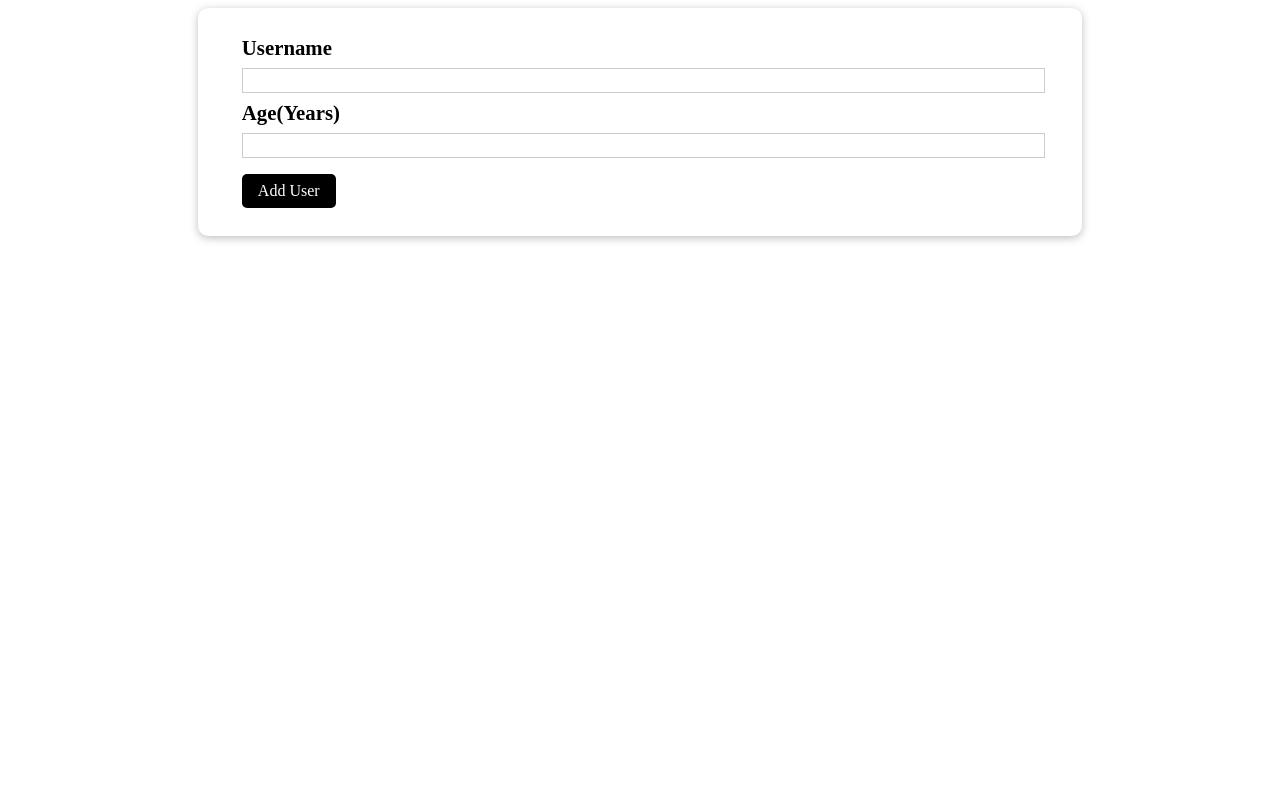
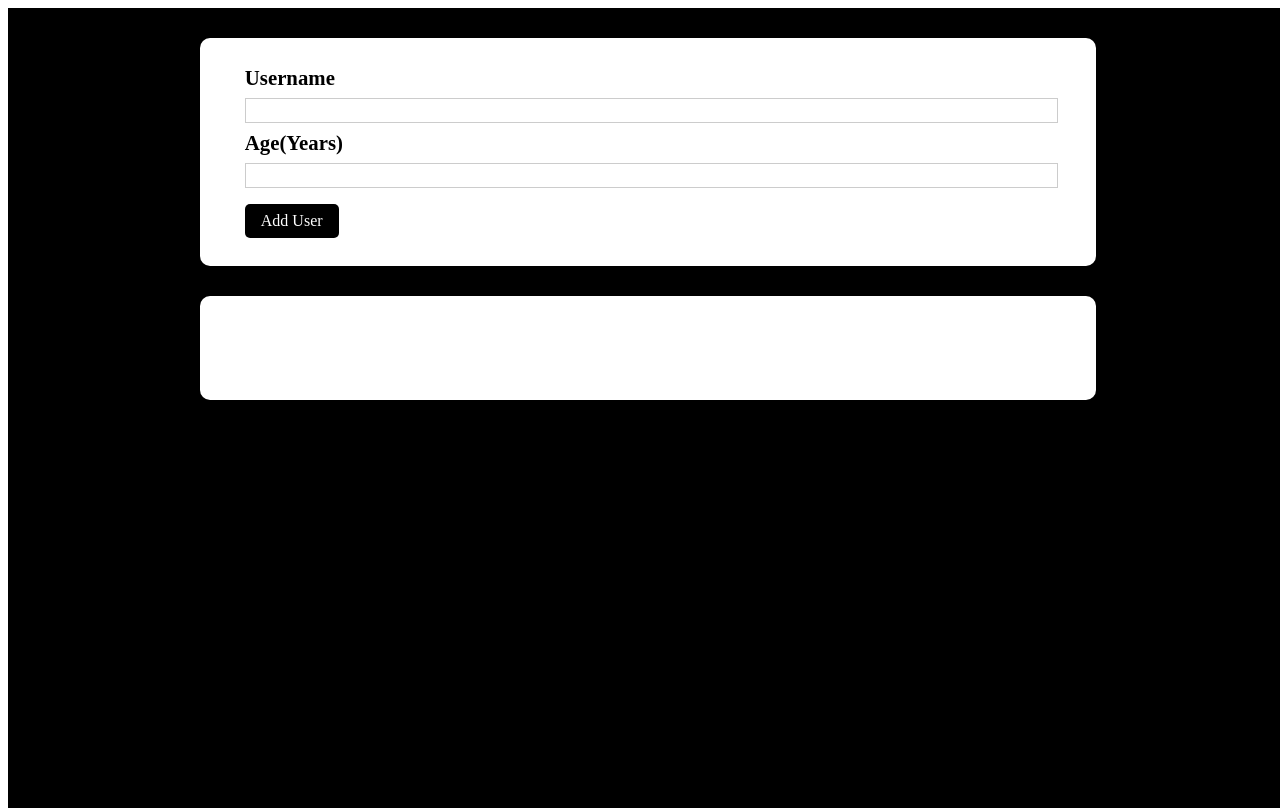
Before and after one commit to doityoo/react_perfect_guide--, a React (Create React App) app: page / in a window 1280 px wide. Built offline with nearby package versions, Linux system fonts and the light colour scheme.

Commit message:
feat: user정보 입력하면 usersList에 렌더링하기(상태끌어올리기)

```diff
--- a/src/App.js
+++ b/src/App.js
@@ -1,12 +1,35 @@
+import React, { useState } from 'react';
 import AddUser from './components/addUser/AddUser';
+import AddUserList from './components/addUserList/AddUserList';
+import styled from 'styled-components';
 
 function App() {
+  const [usersLIst, setUsersList] = useState([])
+
+  //상태끌어올리기
+  const addUserHandler = (username, userAge) => {
+    setUsersList((preUsersList) => {
+      return [...preUsersList, { name: username, age: userAge }]
+    })
+  }
+
   return (
-    <div className="App">
-      <AddUser />
-
-    </div>
+    <AppStyle className="App">
+      <AddUser onAddUser={addUserHandler} />
+      <AddUserList users={usersLIst} />
+    </AppStyle>
   );
 }
 
 export default App;
+
+const AppStyle = styled.div`
+  /* margin: 0;
+  padding: 0; */
+  box-sizing: content-box;
+  width: 100%;
+  height: 100%;
+  position: absolute;
+  background: black;
+
+`
--- a/src/components/UI/Card.js
+++ b/src/components/UI/Card.js
@@ -3,7 +3,7 @@ import styled from 'styled-components'
 
 const CardFormat = styled.div`
   padding: 20px 0;
-  margin: 0 auto;
+  margin: 30px auto;
   width: 70%;
   background: white;
   box-shadow: 0 2px 8px rgba(0, 0, 0, 0.26);
@@ -41,6 +41,17 @@ const CardFormat = styled.div`
     outline: none;
     border-color: black;
   }
+
+  & ul {
+    list-style: none;
+    padding: 1rem;
+  }
+
+  & li {
+    border: 1px solid #ccc;
+    margin: 0.5rem 0;
+    padding: 0.5rem;
+  }
 `
 
 const Card = props => {
--- a/src/components/addUser/AddUser.js
+++ b/src/components/addUser/AddUser.js
@@ -10,17 +10,24 @@ const AddUser = props => {
 
   const addUserHandler = e => {
     e.preventDefault();
-    console.log(enteredUserName, enteredAge)
-    if (enteredUserName.length === 0) {
+    if (enteredUserName.trim().length === 0) {
       alert("Username을 입력해 주세요");
       return;
     }
-    if (!enteredAge) {
+    if (enteredAge.trim().length === 0) {
       alert("Age을 입력해 주세요");
       return;
     }
+    // +는 문자열을 숫자로 바꾼다. age state를 문자열로 받고 있기 때문
+    if (+enteredAge < 1) {
+      alert("age가 0보다 커야 합니다");
+      return;
+    }
+    // console.log(enteredUserName, enteredAge)
+    props.onAddUser(enteredUserName, enteredAge);
     setEnteredUsername("");
     setEnteredAge("");
+
   }
 
   const changeUsernameHandler = e => {
@@ -39,7 +46,8 @@ const AddUser = props => {
           id="username"
           type="text"
           value={enteredUserName}
-          onChange={changeUsernameHandler} />
+          onChange={changeUsernameHandler}
+        />
         <label htmlFor="age">Age(Years)</label>
         <input
           id="age"
--- a/src/components/addUserList/AddUserList.js
+++ b/src/components/addUserList/AddUserList.js
@@ -1,12 +1,19 @@
-import React from'react';
+import React from 'react';
+import Card from '../UI/Card';
 
-// map으로 현재 리스트를 추가
-//
 const AddUserList = props => {
   return (
-    <li>
-      <ul></ul>
-    </li>
+    <Card>
+      <ul>
+        {props.users.map(user => {
+          return (
+            <li key={Math.random()}>
+              {user.name} ({user.age} years old)
+            </li>
+          )
+        })}
+      </ul>
+    </Card>
   )
 }
 
```
